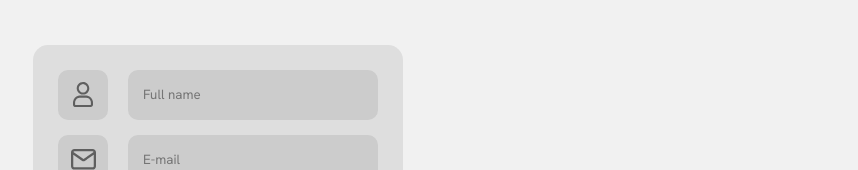
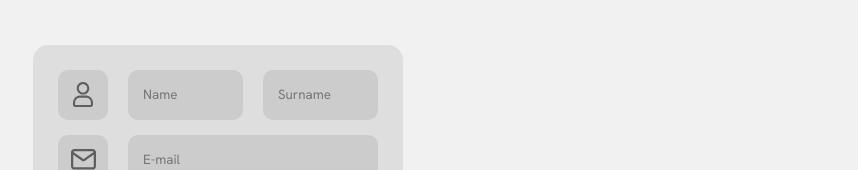
Before and after one commit to Fiscal-code-calculator/frontend, an Angular app: page /homepage in a window 1280 px wide. Both pictures are taken after a click on the link "Don't have an account yet?". Shown: the part 166-336 px from the top of the page, without its empty margins (422-1280 px from the left). Built offline with nearby package versions, Linux system fonts and the light colour scheme.

Commit message:
fix: update register component and registerdata interface to split full name field

```diff
--- a/src/app/components/authentication/authentication.scss
+++ b/src/app/components/authentication/authentication.scss
@@ -9,9 +9,13 @@
     .fields{
         gap: 15px;
 
+        .name-surname input{
+            width: 115px !important;
+        }
+
         .field{
+            width: 100%;
             gap: 20px;
-            width: 100%;
 
             .icon{
                 width: 50px; height: 50px;
@@ -26,13 +30,10 @@
             .icon.password.light span{background: url('../../../assets/icons/lock-light.svg') center/contain no-repeat;}
             .icon.confirm-password.light span{background: url('../../../assets/icons/confirm-password-light.svg') center/contain no-repeat;}
 
-
             .icon.user.dark span{background: url('../../../assets/icons/user-dark.svg') center/contain no-repeat;}
             .icon.email.dark span{background: url('../../../assets/icons/envelope-dark.svg') center/contain no-repeat;}
             .icon.password.dark span{background: url('../../../assets/icons/lock-dark.svg') center/contain no-repeat;}
             .icon.confirm-password.dark span{background: url('../../../assets/icons/confirm-password-dark.svg') center/contain no-repeat;}
-
-
 
 
             input{
--- a/src/app/components/authentication/register/register.component.html
+++ b/src/app/components/authentication/register/register.component.html
@@ -3,9 +3,11 @@
 <div class="wrapper center-flex column">
 	<form #registerForm="ngForm" id="authentication-box" class="column" (ngSubmit)="registerSubmit(registerForm)">
 		<div class="fields column">
-			<div class="field row">
+			<div class="field row name-surname">
 				<div class="icon user center-flex" [ngClass]="lightTheme ? 'dark' : 'light'"> <span></span> </div>
-				<input type="text" placeholder="Full name" name="fullname" id="fullname" required ngModel>
+				<!-- <input type="text" placeholder="Full name" name="fullname" id="fullname" required ngModel> -->
+				<input type="text" placeholder="Name" name="name" id="name" required ngModel>
+				<input type="text" placeholder="Surname" name="surname" id="surname" required ngModel>
 			</div>
 			<div class="field row">
 				<div class="icon email center-flex" [ngClass]="lightTheme ? 'dark' : 'light'"> <span></span> </div>
--- a/src/app/components/authentication/register/register.component.ts
+++ b/src/app/components/authentication/register/register.component.ts
@@ -31,12 +31,14 @@ export class RegisterComponent implements OnInit{
 
 	public registerSubmit(registerForm:NgForm): void {
 		if(registerForm.valid === true){
-			const fullname:string = registerForm.value.fullname;
-			const email:string = registerForm.value.email;
-			const password:string = registerForm.value.password;
-			const repeatpassword:string = registerForm.value.repeatpassword;
-			if(fullname && email && password && repeatpassword && password === repeatpassword){
-				this.authService.doRegister({fullname,email,password,repeatpassword}).subscribe({
+			const name: string = registerForm.value.fullname;
+			const surname: string = registerForm.value.fullname;
+			const email: string = registerForm.value.email;
+			const password: string = registerForm.value.password;
+			const repeatpassword: string = registerForm.value.repeatpassword;
+
+			if(name && surname && email && password && repeatpassword && password === repeatpassword){
+				this.authService.doRegister({name,surname,email,password,repeatpassword}).subscribe({
 					next: (data:BackendResponse) => {
 						if(data.check === true){
 							//registrazione andata a buon fine
--- a/src/app/interfaces/registerdata.interface.ts
+++ b/src/app/interfaces/registerdata.interface.ts
@@ -1,5 +1,6 @@
 export interface RegisterData{
-	fullname: string,
+	name: string,
+	surname: string,
 	email: string,
 	password: string,
 	repeatpassword: string
```
